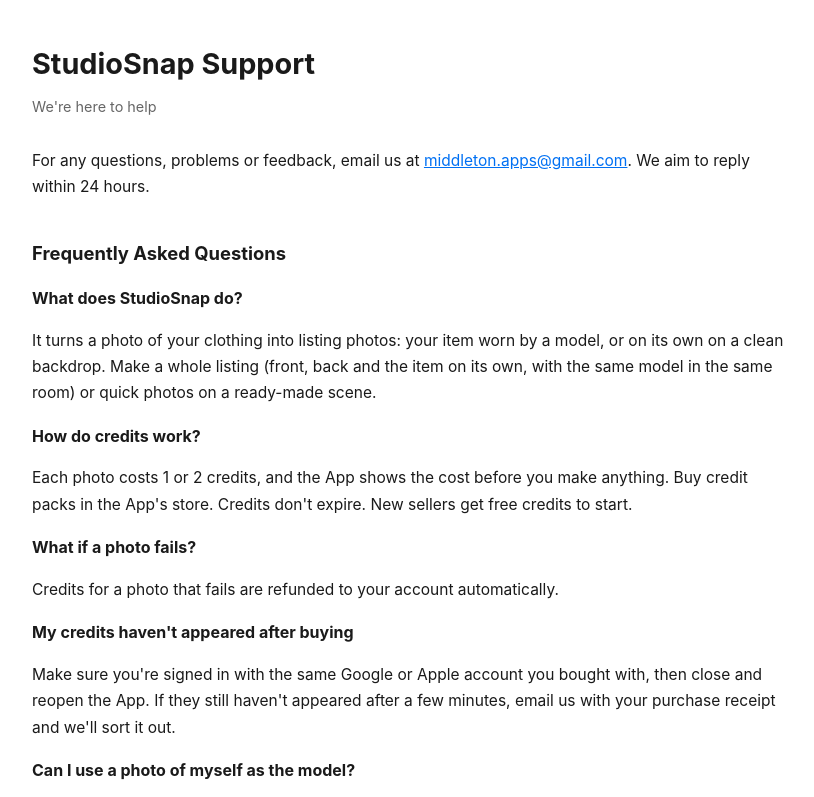
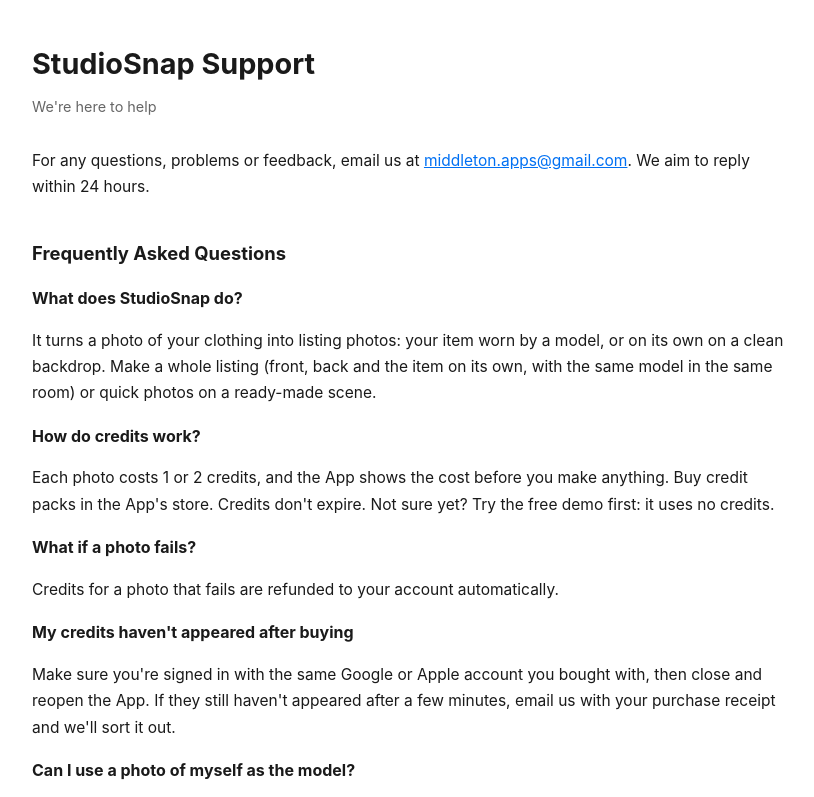
Before and after one commit to scott-middleton/scott-middleton.github.io, a plain HTML site: page studiosnap/support.html in a window 1280 px wide. Shown: the top 797 px of the page, without its empty margins (228-1042 px from the left). Drawn offline with Linux system fonts and the light colour scheme.

Commit message:
fix: StudioSnap support page, no free credits (the free demo instead)

```diff
--- a/studiosnap/support.html
+++ b/studiosnap/support.html
@@ -34,7 +34,7 @@
 <p>It turns a photo of your clothing into listing photos: your item worn by a model, or on its own on a clean backdrop. Make a whole listing (front, back and the item on its own, with the same model in the same room) or quick photos on a ready-made scene.</p>
 
 <h3>How do credits work?</h3>
-<p>Each photo costs 1 or 2 credits, and the App shows the cost before you make anything. Buy credit packs in the App's store. Credits don't expire. New sellers get free credits to start.</p>
+<p>Each photo costs 1 or 2 credits, and the App shows the cost before you make anything. Buy credit packs in the App's store. Credits don't expire. Not sure yet? Try the free demo first: it uses no credits.</p>
 
 <h3>What if a photo fails?</h3>
 <p>Credits for a photo that fails are refunded to your account automatically.</p>
```
